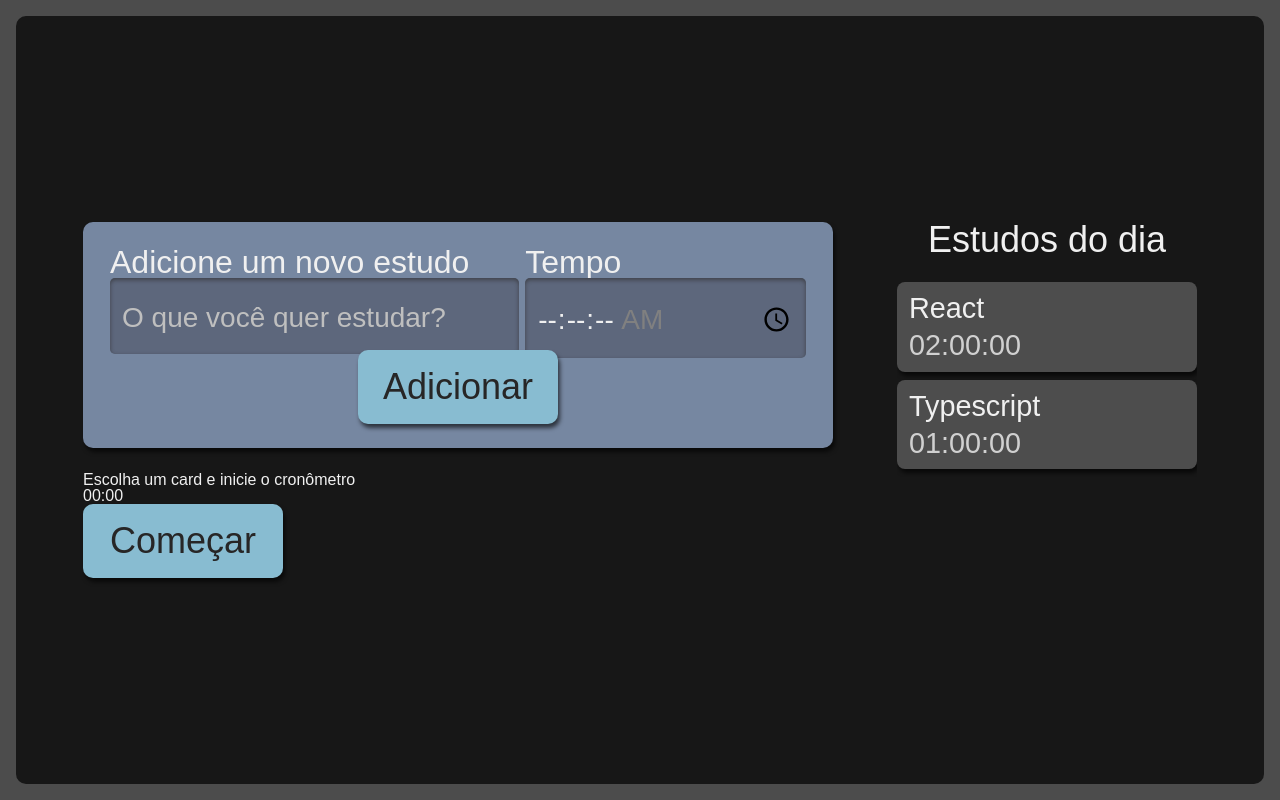
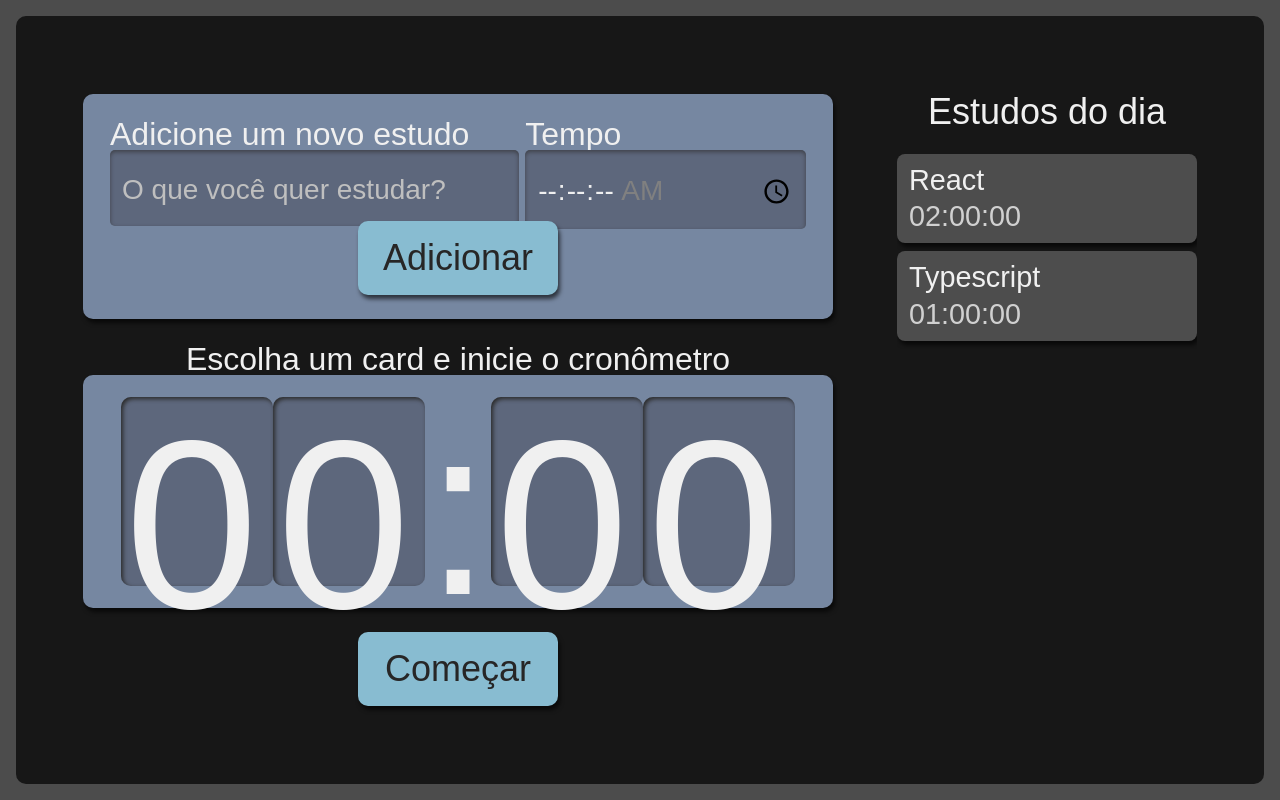
Before and after one commit to matheuslrd/studies-timer, a React (Create React App) app: page / in a window 1280 px wide. Built offline with nearby package versions, Linux system fonts and the light colour scheme.

Commit message:
feat: (timer) styled timer

```diff
--- a/src/components/Cronometro/components/Clock.tsx
+++ b/src/components/Cronometro/components/Clock.tsx
@@ -1,13 +1,13 @@
-import React from 'react';
+import style from './clock.module.scss';
 
 export default function Clock() {
   return (
     <>
-      <span>0</span>
-      <span>0</span>
-      <span>:</span>
-      <span>0</span>
-      <span>0</span>
+      <span className={style.relogioNumero}>0</span>
+      <span className={style.relogioNumero}>0</span>
+      <span className={style.relogioDivisao}>:</span>
+      <span className={style.relogioNumero}>0</span>
+      <span className={style.relogioNumero}>0</span>
     </>
   );
 }
--- /dev/null
+++ b/src/components/Cronometro/components/clock.module.scss
@@ -0,0 +1,21 @@
+.relogioNumero {
+  background-color: #5d677c;
+  box-shadow: 2px 2px 4px #2b2b2b inset;
+  height: 3.6rem;
+  width: 3rem;
+  padding: 8px 4px;
+  border-radius: 10px;
+
+  @media screen and (min-width: 1280px) {
+    height: 10.8rem;
+    width: 9rem;
+  }
+}
+
+.relogioDivisao {
+  height: 4.2rem;
+
+  @media screen and (min-width: 1280px) {
+    height: 12.6rem;
+  }
+}
--- a/src/components/Cronometro/index.tsx
+++ b/src/components/Cronometro/index.tsx
@@ -4,9 +4,9 @@ import style from './cronometro.module.scss';
 
 export default function index() {
   return (
-    <div>
-      <p>Escolha um card e inicie o cronômetro</p>
-      <div>
+    <div className={style.cronometro}>
+      <p className={style.titulo}>Escolha um card e inicie o cronômetro</p>
+      <div className={style.relogioWrapper}>
         <Clock />
       </div>
       <Button>Começar</Button>
--- a/src/pages/app.module.scss
+++ b/src/pages/app.module.scss
@@ -12,9 +12,7 @@
   background-color: #171717;
 
   @media screen and (min-width: 1280px) {
-    grid-template-areas:
-      'nova-tarefa tarefas'
-      'cronometro tarefas';
+    grid-template-areas: 'nova-tarefa tarefas' 'cronometro tarefas';
     column-gap: 64px;
     grid-template-rows: min-content min-content;
     grid-template-columns: 750px 300px;
```
